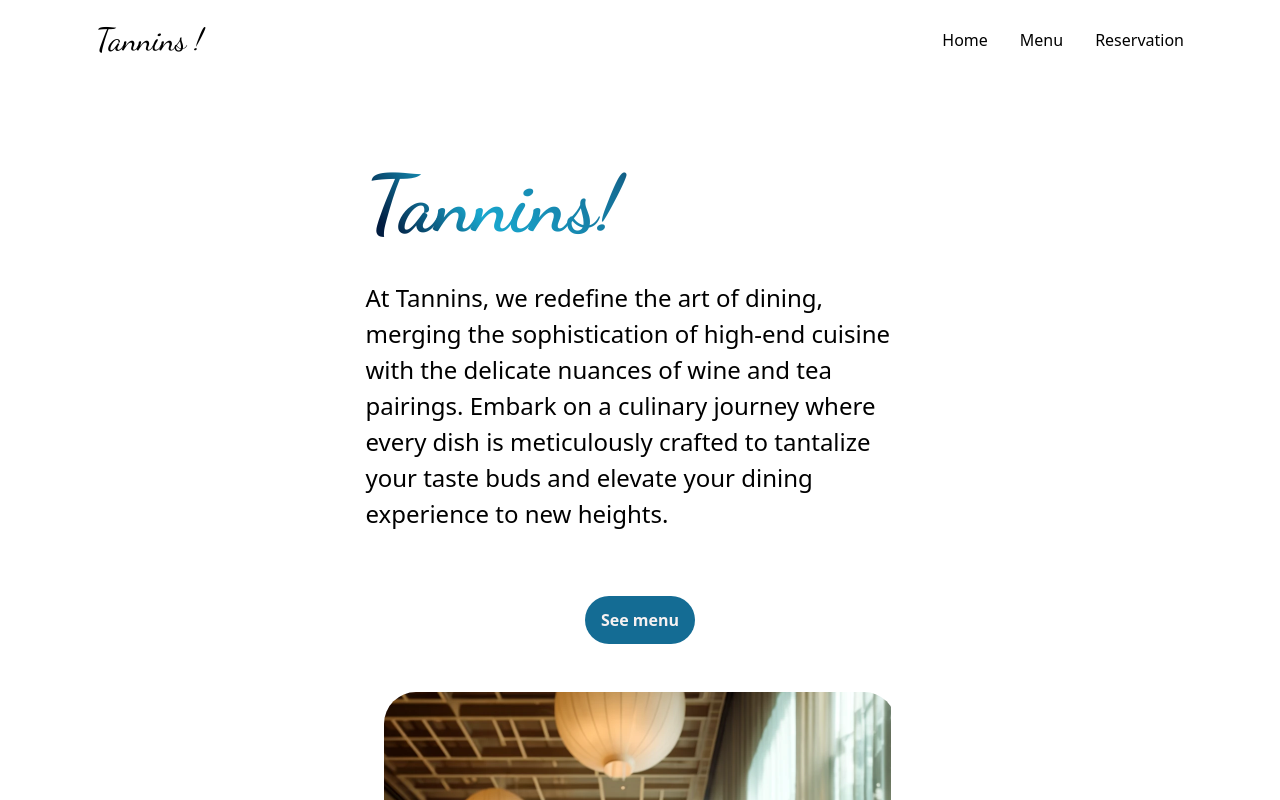
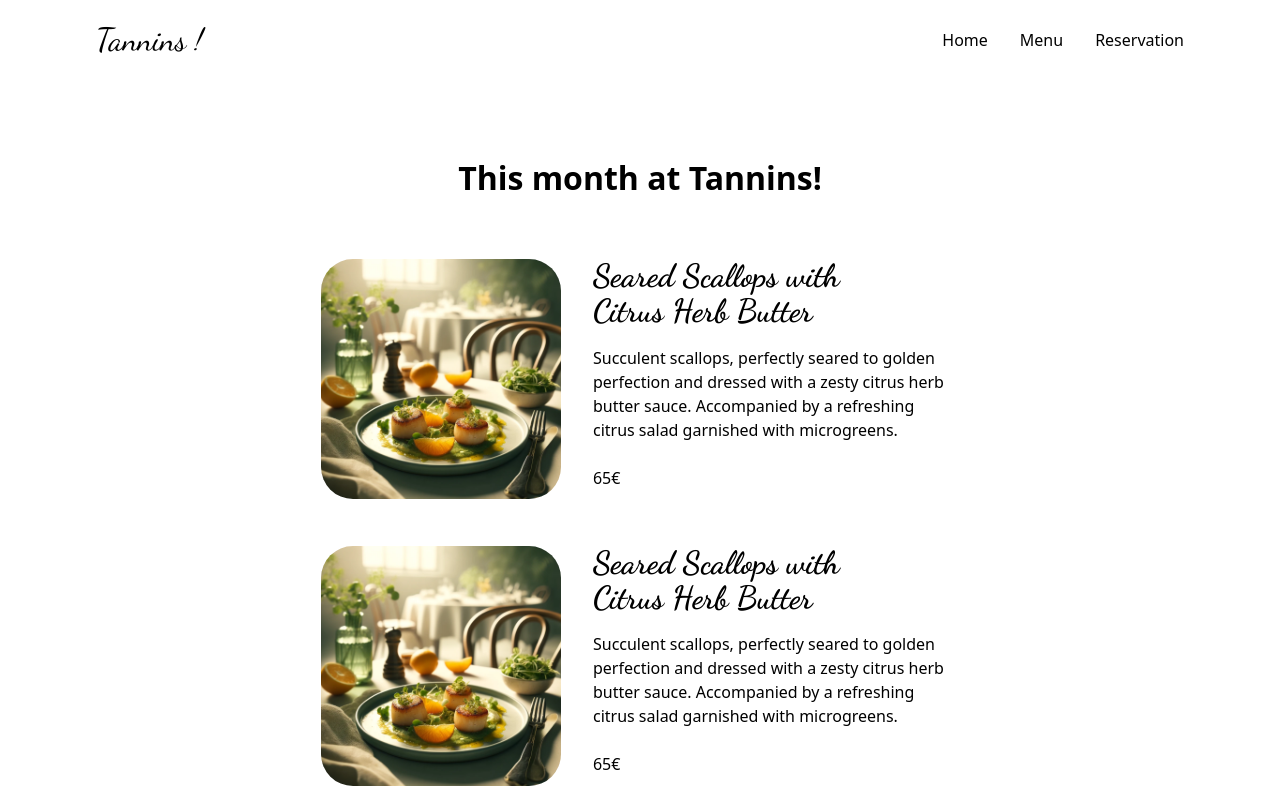
Before and after one commit to Mokalbari/restaurant, a website built with webpack: page src/index.html in a window 1280 px wide. Both pictures are taken after a click on the button "See menu". Shown: the top 800 px of the page. Built offline with nearby package versions, Linux system fonts and the light colour scheme.

Commit message:
feat: append menu page from homepage button

```diff
--- a/src/css/homepage.scss
+++ b/src/css/homepage.scss
@@ -1,7 +1,7 @@
 @use "variables" as *;
 @use "global";
 
-.home.flex-container {
+.home {
   display: flex;
   justify-content: center;
   gap: $s3;
--- a/src/index.js
+++ b/src/index.js
@@ -19,5 +19,8 @@ document.addEventListener("click", (event) => {
   } else if (event.target.id === "home") {
     divContent.innerHTML = "";
     appendHomePage();
+  } else if (event.target.id === "menu-btn") {
+    divContent.innerHTML = "";
+    appendMenuPage();
   }
 });
--- a/src/js/homepage.js
+++ b/src/js/homepage.js
@@ -3,7 +3,7 @@ import { divContent } from "./dom";
 
 export const appendHomePage = () => {
   const flexContainer = dom.div;
-  flexContainer.classList.add("home", "flex-container");
+  flexContainer.classList.add("home");
   divContent.appendChild(flexContainer);
 
   const leftContainer = dom.div;
@@ -24,6 +24,7 @@ export const appendHomePage = () => {
   leftContainer.appendChild(heroContent);
 
   const button = dom.button;
+  button.setAttribute("id", "menu-btn");
   button.textContent = "See menu";
   leftContainer.appendChild(button);
 
```
Also changed, not shown: dist/main.js.
